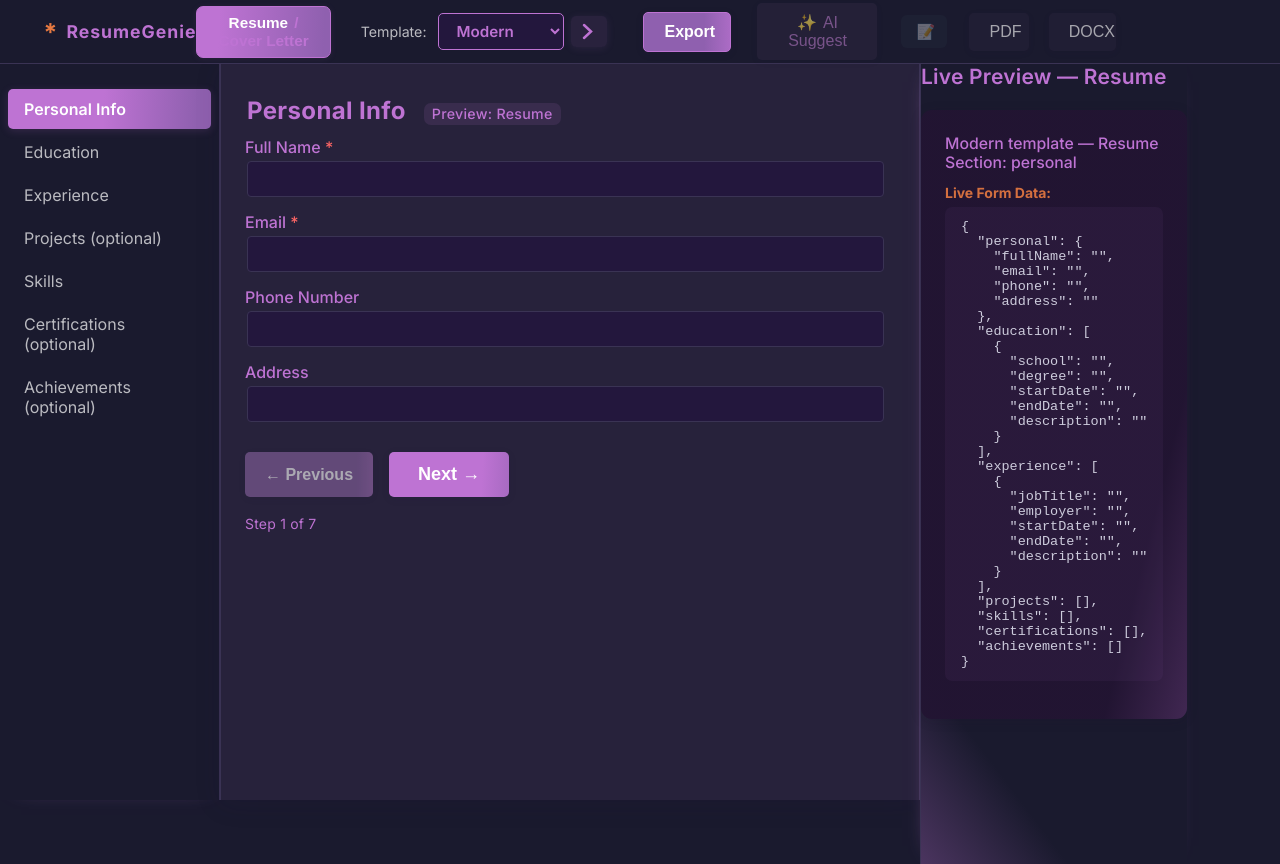
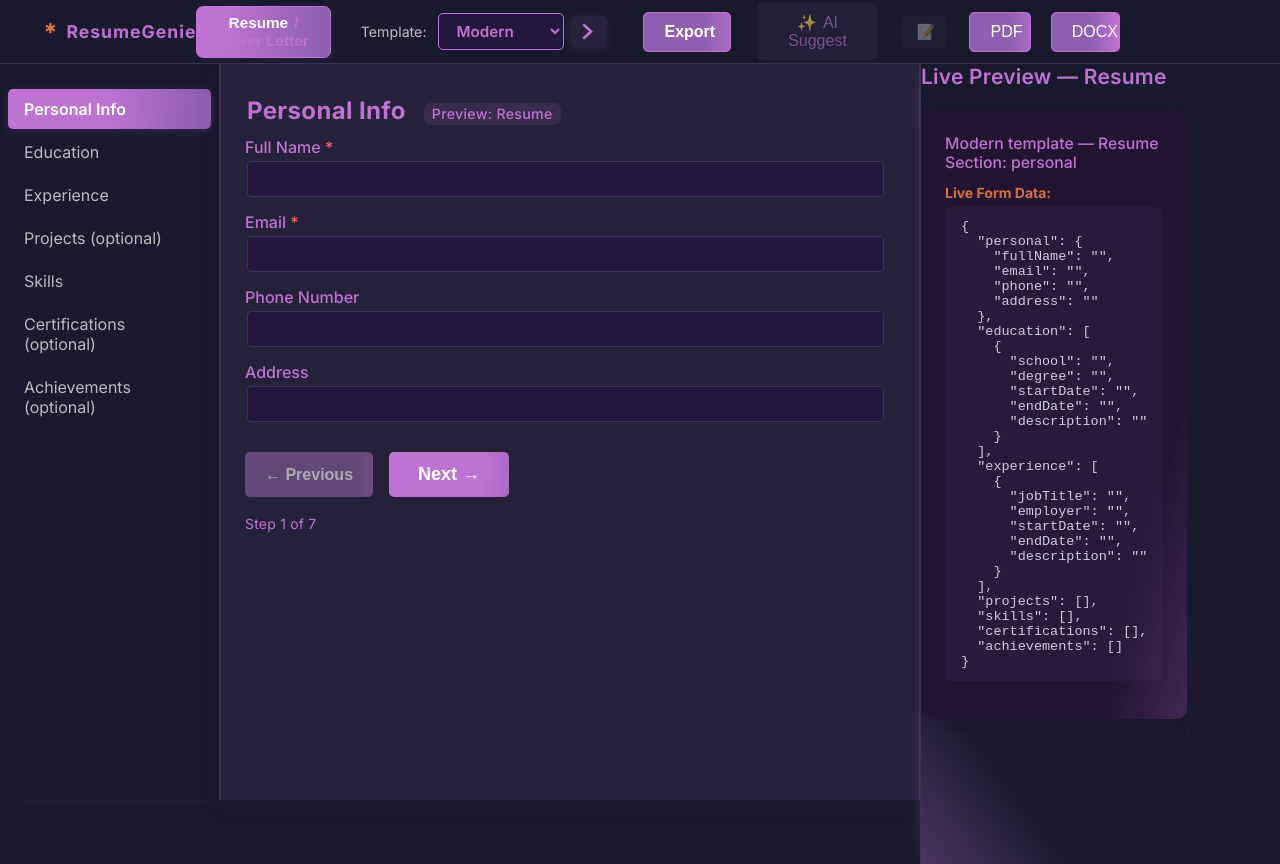
Before and after one commit to Workflow-Manager-admin/resumegenie-25319-282d1c45, a React (Create React App) app in the folder resumegenie_frontend/: page / in a window 1280 px wide. Built offline with nearby package versions, Linux system fonts and the light colour scheme; the HTML template or start-up script is replaced by a standard one.

Commit message:
Auto-commit: Changes as of 2025-05-28T17:20:36.413492+00:00

```diff
--- a/resumegenie_frontend/src/App.js
+++ b/resumegenie_frontend/src/App.js
@@ -5,6 +5,8 @@ import TopBar from './components/layout/TopBar';
 import LeftNavPanel from './components/layout/LeftNavPanel';
 import CentralFormContainer from './components/layout/CentralFormContainer';
 import RightPreviewPanel from './components/layout/RightPreviewPanel';
+
+// Import export libraries at runtime. (See further below in code)
 
 /**
  * ResumeGenie Main Container App
--- a/resumegenie_frontend/src/components/layout/TopBar.js
+++ b/resumegenie_frontend/src/components/layout/TopBar.js
@@ -194,29 +194,21 @@ function TopBar({ selectedTemplate, onTemplateChange, onExport, previewMode, onT
             <span role="img" aria-label="AI Grammar/Tone">📝</span>
           </button>
 
-          {/* === Export Download Buttons (PDF & Word) ===
-            The logic for exporting as PDF or Word will be added here.
-            These buttons are currently disabled (visual only).
-            Implementation plan:
-              - For PDF: Integrate a library such as jsPDF or html2pdf, and implement a handler here
-              - For DOCX: Consider using docx.js or server-based approach; add related handler here
-              - Connect each handler to actual "download" logic and enable controls when ready
-          */}
+          {/* === Export Download Buttons (PDF & Word) === */}
           <button
             className="btn"
             style={{
               marginLeft: 4,
               minWidth: 50,
-              background: 'rgba(190,115,211,0.07)',
+              background: 'linear-gradient(90deg, var(--secondary-bg) 70%, var(--accent) 120%)',
               color: '#fff',
-              opacity: 0.48,
-              cursor: 'not-allowed',
-              border: 'none'
+              border: '1.5px solid var(--accent)',
+              opacity: 1,
+              cursor: 'pointer',
             }}
-            // When enabled, call export-to-PDF handler here
-            title="Export to PDF (coming soon)"
-            disabled
-            aria-disabled="true"
+            type="button"
+            title="Export to PDF"
+            onClick={() => onExport('pdf')}
           >
             PDF
           </button>
@@ -225,16 +217,15 @@ function TopBar({ selectedTemplate, onTemplateChange, onExport, previewMode, onT
             style={{
               marginLeft: 2,
               minWidth: 56,
-              background: 'rgba(190,115,211,0.07)',
+              background: 'linear-gradient(90deg, var(--secondary-bg) 60%, var(--accent) 100%)',
               color: '#fff',
-              opacity: 0.48,
-              cursor: 'not-allowed',
-              border: 'none'
+              border: '1.5px solid var(--accent)',
+              opacity: 1,
+              cursor: 'pointer',
             }}
-            // When enabled, call export-to-Word (DOCX) handler here
-            title="Export to Word (.docx) (coming soon)"
-            disabled
-            aria-disabled="true"
+            type="button"
+            title="Export to Word (.docx)"
+            onClick={() => onExport('docx')}
           >
             DOCX
           </button>
```
Also changed, not shown: 2 other files (tests, documents, lock files or other folders).
